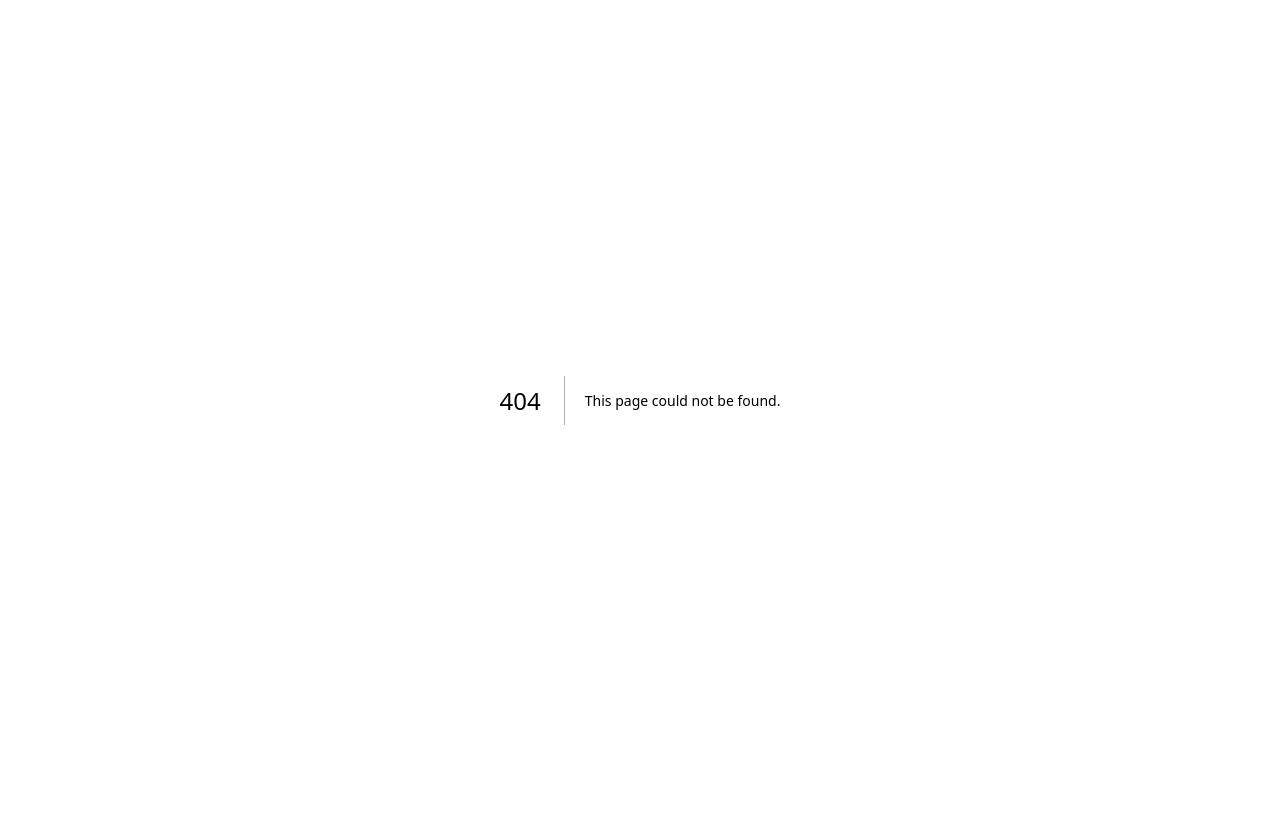
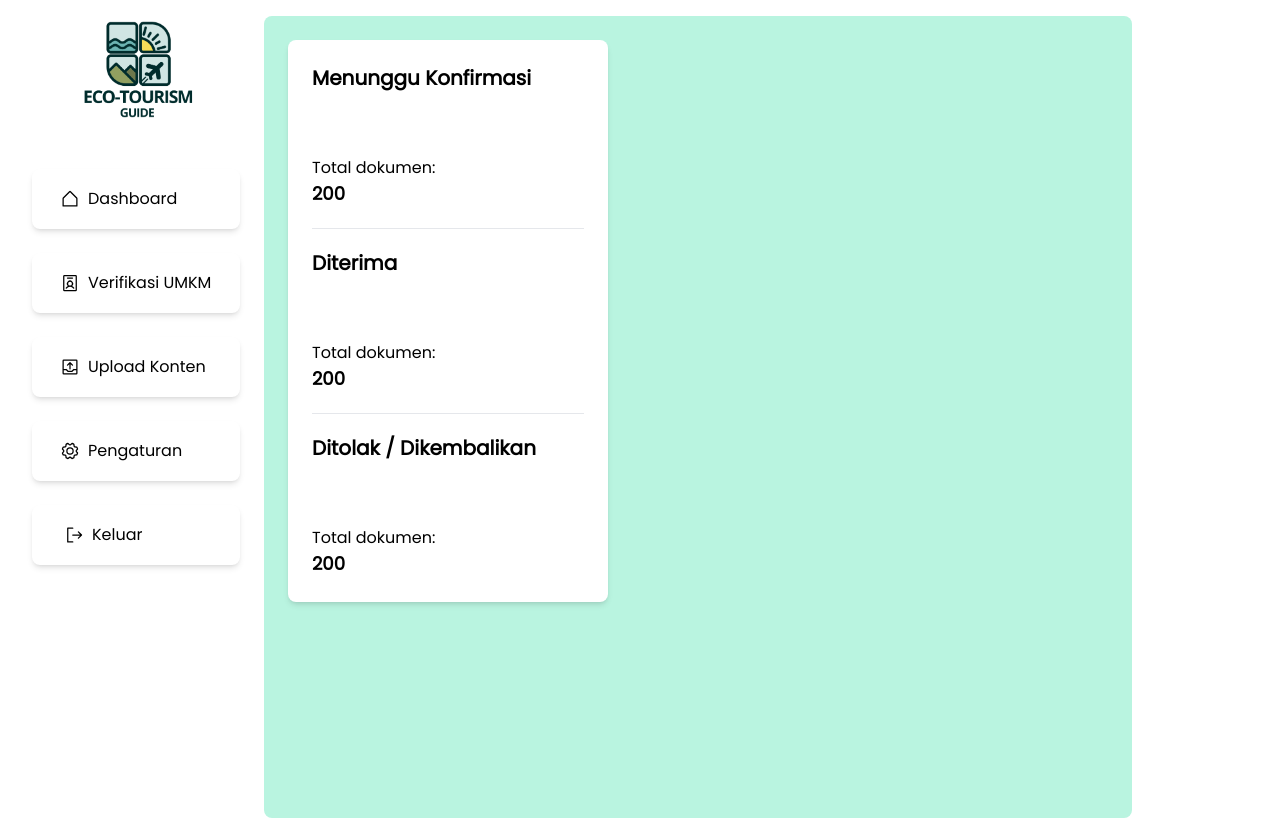
Before and after one commit to Zahrahfzhm/EcoTourismGuide, a Next.js app in the folder ecotourismguide_next/: page /DinasPariwisata/Verifikasi/Inspeksi in a window 1280 px wide. Before the commit this address had no page. Built offline with nearby package versions, Linux system fonts and the light colour scheme.

Commit message:
commit rutin

```diff
--- /dev/null
+++ b/ecotourismguide_next/src/app/DinasPariwisata/Verifikasi/Inspeksi/page.js
@@ -0,0 +1,11 @@
+import PageVerifikasi3 from "@/components/Container/PageAdminVerifikasi/page1";
+import Sidebar from "@/components/Sidebar";
+
+export default function Verifikasi3(){
+    return(
+       <div className="flex space-x-6">
+            <Sidebar/>
+            <PageVerifikasi3/>
+       </div>
+    );
+}
--- /dev/null
+++ b/ecotourismguide_next/src/app/DinasPariwisata/Verifikasi/Tabel/page.js
@@ -0,0 +1,11 @@
+import PageVerifikasi2 from "@/components/Container/PageAdminVerifikasi/page1";
+import Sidebar from "@/components/Sidebar";
+
+export default function Verifikasi2(){
+    return(
+       <div className="flex space-x-6">
+            <Sidebar/>
+            <PageVerifikasi2/>
+       </div>
+    );
+}
--- a/ecotourismguide_next/src/app/DinasPariwisata/Verifikasi/page.js
+++ b/ecotourismguide_next/src/app/DinasPariwisata/Verifikasi/page.js
@@ -1,9 +1,11 @@
-import PageVerifikasi1 from "@/components/Container/VerifikasiAdmin";
+import PageVerifikasi1 from "@/components/Container/PageAdminVerifikasi/page1";
+import Sidebar from "@/components/Sidebar";
 
 export default function Verifikasi(){
     return(
        <div className="flex space-x-6">
-            <p></p>
+            <Sidebar/>
+            <PageVerifikasi1/>
        </div>
     );
 }
--- /dev/null
+++ b/ecotourismguide_next/src/components/Container/PageAdminVerifikasi/page1.js
@@ -0,0 +1,11 @@
+import MonitorVerifikasi from "@/components/Content/VerifikasiRegistrasi/monitor";
+
+export default function PageVerifikasi1() {
+    return (
+        <div className="flex space-x-6 mt-4">
+            <div className="h-[802px] w-[868px] bg-[#B9F4E0] rounded-lg ">
+               <MonitorVerifikasi/>
+            </div>
+        </div>
+    )
+}
--- /dev/null
+++ b/ecotourismguide_next/src/components/Container/PageAdminVerifikasi/page2.js
@@ -0,0 +1,12 @@
+import Verifikasi2 from "@/app/DinasPariwisata/Verifikasi/Tabel/page";
+import TabelVerifikasi from "@/components/Content/VerifikasiRegistrasi/table";
+
+export default function PageVerifikasi2() {
+    return (
+        <div className="flex space-x-6 mt-4">
+            <div className="h-[802px] w-[868px] bg-[#B9F4E0] rounded-lg ">
+               <MonitorVerifikasi/>
+            </div>
+        </div>
+    )
+}
--- /dev/null
+++ b/ecotourismguide_next/src/components/Container/PageAdminVerifikasi/page3.js
@@ -0,0 +1,11 @@
+import InspeksiVerifikasi from "@/components/Content/VerifikasiRegistrasi/inspection";
+
+export default function PageVerifikasi3() {
+    return (
+        <div className="flex space-x-6 mt-4">
+            <div className="h-[802px] w-[868px] bg-[#B9F4E0] rounded-lg ">
+               <InspeksiVerifikasi/>
+            </div>
+        </div>
+    )
+}
--- a/ecotourismguide_next/src/components/Content/VerifikasiRegistrasi/monitor.js
+++ b/ecotourismguide_next/src/components/Content/VerifikasiRegistrasi/monitor.js
@@ -1,6 +1,6 @@
 export default function MonitorVerifikasi(){
     return(
-        <div className="max-w-sm mx-auto my-6 px-6 py-6 rounded-lg shadow-md">
+        <div className="max-w-xs mx-6 my-6 px-6 py-6 bg-white rounded-lg shadow-md">
             <div>
                 <p className="text-xl font-semibold">Menunggu Konfirmasi</p>
                 <p className="mt-16 text-base font-normal">Total dokumen:</p>
```
